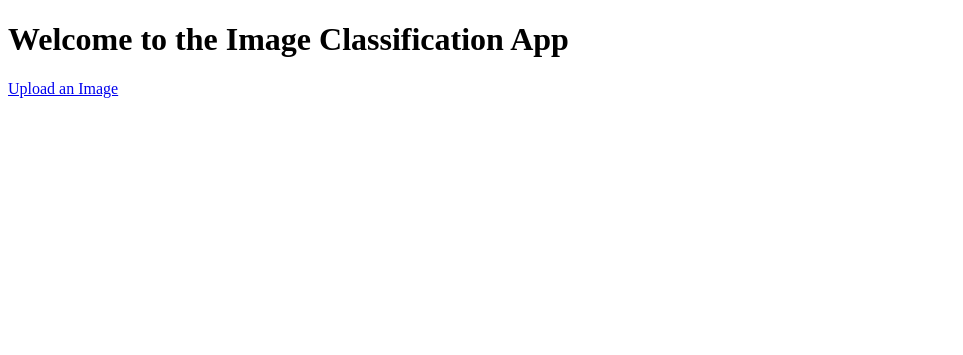
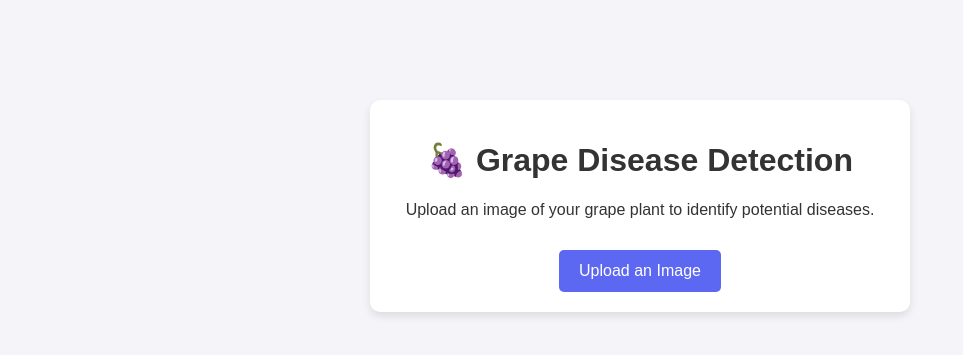
Before and after one commit to merlin-von-deggendorf/microbify, a Flask app: page / in a window 1280 px wide. Shown: the top 355 px of the page, without its empty margins (0-963 px from the left). Run offline with Flask 3, Linux system fonts and the light colour scheme.

```diff
--- /dev/null
+++ b/static/style.css
@@ -0,0 +1,69 @@
+/* General Styles */
+body {
+    font-family: 'Arial', sans-serif;
+    background-color: #f4f4f9;
+    color: #333;
+    text-align: center;
+    margin: 0;
+    padding: 0;
+}
+
+/* Center Content */
+.container {
+    width: 90%;
+    max-width: 500px;
+    margin: 100px auto;
+    padding: 20px;
+    background: #fff;
+    box-shadow: 0 4px 8px rgba(0, 0, 0, 0.1);
+    border-radius: 10px;
+}
+
+/* Buttons */
+.btn {
+    display: inline-block;
+    padding: 12px 20px;
+    margin-top: 15px;
+    text-decoration: none;
+    color: white;
+    background: #5C67F2;
+    border-radius: 5px;
+    font-size: 16px;
+    transition: 0.3s;
+    cursor: pointer;
+    border: none;
+}
+
+.btn:hover {
+    background: #4a54e1;
+}
+
+/* File Input */
+input[type="file"] {
+    display: none;
+}
+
+.file-btn {
+    background: #ff8c00;
+}
+
+.file-btn:hover {
+    background: #e07b00;
+}
+
+/* Messages */
+.messages {
+    list-style: none;
+    padding: 0;
+    margin: 15px 0;
+    color: #d9534f;
+}
+
+/* Back Button */
+.back-btn {
+    background: #777;
+}
+
+.back-btn:hover {
+    background: #555;
+}
--- a/templates/index.html
+++ b/templates/index.html
@@ -4,9 +4,13 @@
     <meta charset="UTF-8">
     <meta name="viewport" content="width=device-width, initial-scale=1.0">
     <title>Image Classification</title>
+    <link rel="stylesheet" href="{{ url_for('static', filename='style.css') }}">
 </head>
 <body>
-    <h1>Welcome to the Image Classification App</h1>
-    <a href="{{ url_for('upload_file') }}">Upload an Image</a>
+    <div class="container">
+        <h1>🍇 Grape Disease Detection</h1>
+        <p>Upload an image of your grape plant to identify potential diseases.</p>
+        <a href="{{ url_for('upload_file') }}" class="btn">Upload an Image</a>
+    </div>
 </body>
 </html>
```
Also changed, not shown: templates/upload.html (+11 -5 lines), 1 other file.
